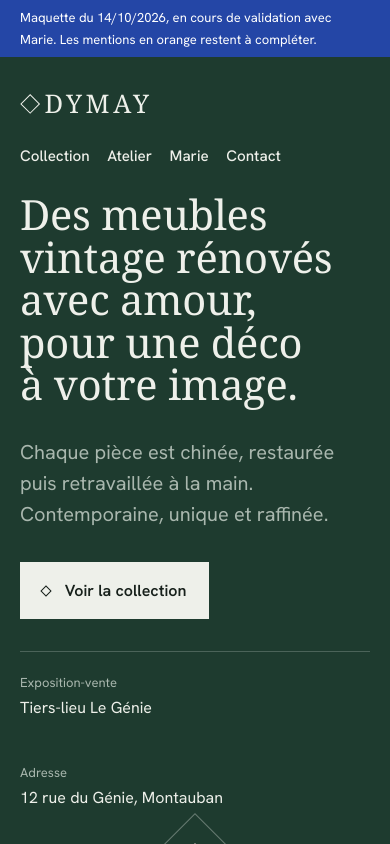
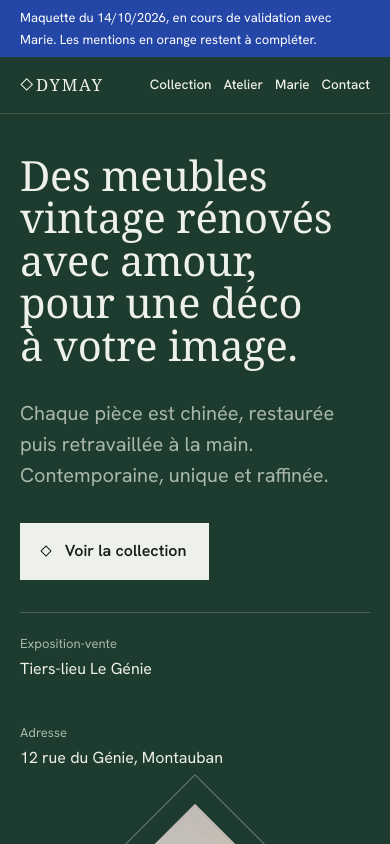
Before and after one commit to samir-chikhi/odymay, a plain HTML site: page index.html in a window 390 px wide. Shown: the top 844 px of the page. Drawn offline with Linux system fonts and the light colour scheme; a web font is replaced by a local one.

Commit message:
En-tête fixe au défilement, sur une ligne en mobile
Co-Authored-By: Claude Opus 5.5 <noreply@anthropic.com>
Claude-Session: https://claude.ai/code/session_01FbLvzPEyD2vmWkQtcMGVYj

```diff
--- a/index.html
+++ b/index.html
@@ -44,8 +44,9 @@ p{margin:0}
 .draft .wrap{padding-block:.45rem}
 
 /* en-tête */
-.top{position:absolute;inset:auto 0 auto 0;z-index:3;color:var(--on-dark)}
-.top .wrap{display:flex;align-items:center;justify-content:space-between;gap:1rem;padding-block:1.6rem;flex-wrap:wrap}
+.top{position:sticky;top:0;z-index:10;color:var(--on-dark);background:var(--bottle);border-bottom:1px solid rgba(238,240,234,.14);padding-top:env(safe-area-inset-top,0px)}
+section[id]{scroll-margin-top:84px}
+.top .wrap{display:flex;align-items:center;justify-content:space-between;gap:1rem;padding-block:1.1rem}
 .mark{display:inline-flex;align-items:center;text-decoration:none;font-family:var(--f-display);font-size:1.6rem;letter-spacing:.14em}
 .mark i{width:.56em;height:.56em;border:1.5px solid currentColor;transform:rotate(45deg);margin:0 .3em 0 .1em;display:inline-block}
 .top nav{display:flex;gap:1.75rem;flex-wrap:wrap}
@@ -54,7 +55,7 @@ p{margin:0}
 
 /* ouverture */
 .hero{background:var(--bottle);color:var(--on-dark);position:relative;overflow:hidden}
-.hero .wrap{display:grid;grid-template-columns:minmax(0,1.05fr) minmax(0,1fr);gap:clamp(2rem,5vw,5rem);align-items:center;padding-block:clamp(7rem,12vw,9rem) clamp(4rem,8vw,6rem)}
+.hero .wrap{display:grid;grid-template-columns:minmax(0,1.05fr) minmax(0,1fr);gap:clamp(2rem,5vw,5rem);align-items:center;padding-block:clamp(3rem,7vw,5.5rem) clamp(4rem,8vw,6rem)}
 .hero h1{font-size:clamp(2.6rem,5.6vw,4.9rem);line-height:1.02}
 .hero .intro{display:grid;gap:2rem;min-width:0}
 .hero .lede{font-size:var(--s1);color:var(--on-dark-muted);max-width:34ch;line-height:1.55}
@@ -184,8 +185,11 @@ footer .todo{color:#F0A27E}
 @media (max-width:560px){
   .lots{grid-template-columns:minmax(0,1fr)}
   .l2 figure{aspect-ratio:4/5}
-  .top nav{gap:1.1rem;font-size:.95rem}
-  .hero .wrap{padding-top:8.5rem}
+  .top .wrap{padding-block:.85rem}
+  .top .mark{font-size:1.05rem;letter-spacing:.1em;flex:none}
+  .top nav{gap:.75rem;font-size:.84rem;flex-wrap:nowrap;white-space:nowrap;overflow-x:auto;min-width:0;scrollbar-width:none}
+  section[id]{scroll-margin-top:60px}
+  .hero .wrap{padding-top:2.5rem}
   .lot h3,.lot .price{font-size:var(--s2)}
 }
 @media (prefers-reduced-motion:reduce){
```
